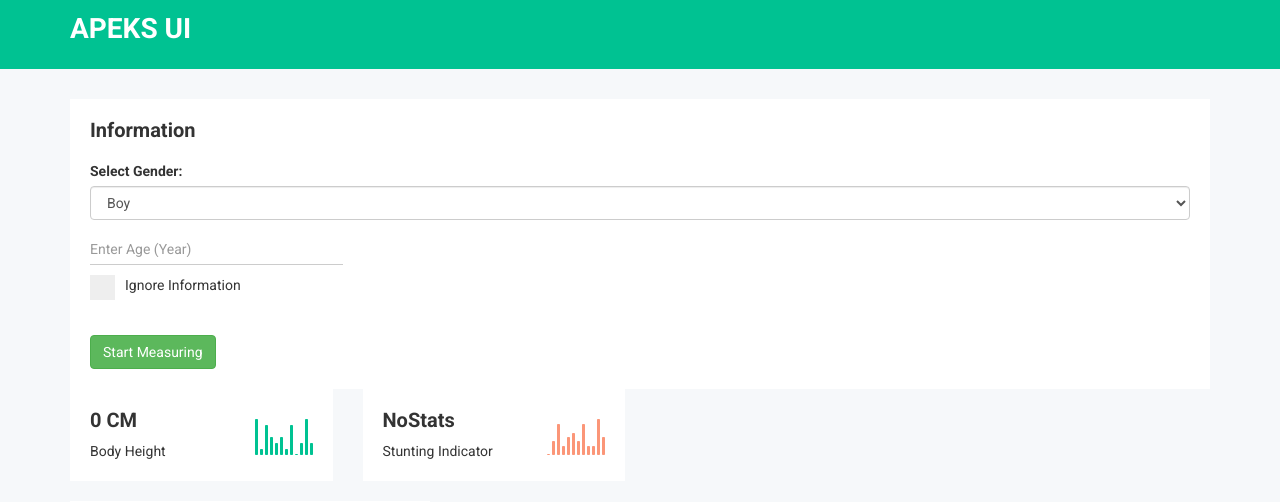
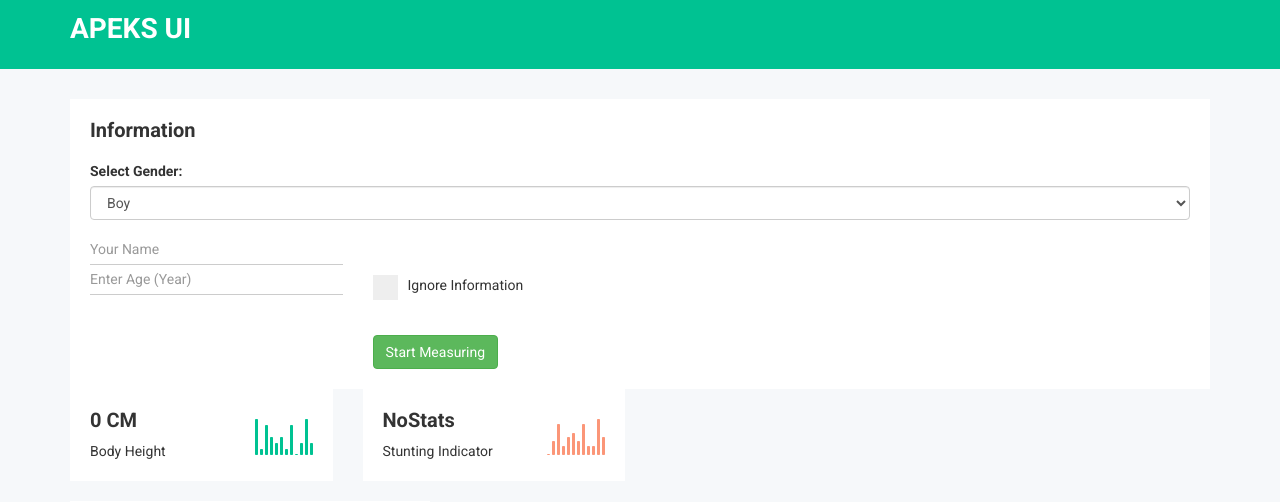
Before and after one commit to FK-UNDIKSHA/APEKSUI, a Flask app: page / in a window 1280 px wide. Shown: the top 502 px of the page. Run offline with Flask 2, Linux system fonts and the light colour scheme; some libraries are stand-ins or nearby versions.

Commit message:
[UNTESTED] Patch For Adding Name
This is not tested yet on raspi, debugging is needed

```diff
--- a/templates/index.html
+++ b/templates/index.html
@@ -185,6 +185,7 @@
                                 <div class="form-example-int form-example-st">
                                     <div class="form-group">
                                         <div class="nk-int-st">
+                                            <input id="name" type="text" class="form-control input-sm" placeholder="Your Name">
                                             <input id="umur" type="text" class="form-control input-sm" placeholder="Enter Age (Year)">
                                         </div>
                                     </div>
@@ -349,10 +350,12 @@
         checkku = document.getElementById("hilang").checked;
         //alert(checkku);
         if (checkku){
+            document.getElementById("name").disabled = true;
             document.getElementById("umur").disabled = true;
             document.getElementById("sel1").disabled = true;
         }
         else{
+            document.getElementById("name").disabled = false;
             document.getElementById("umur").disabled = false;
             document.getElementById("sel1").disabled = false;
         }
@@ -397,14 +400,18 @@
         //xhttp.setRequestHeader("Origin", "*");
         disabledU = document.getElementById("umur").disabled;
         if (disabledU){
-            xhttp.send(JSON.stringify({"usiaa": umur, "kelaminn": jk}));
+            //var jk = document.getElementById("sel1").value;
+            //var umur = document.getElementById("umur").value;
+            //var name = document.getElementById("name").value;
+            xhttp.send(JSON.stringify({"namaa": name, "usiaa": umur, "kelaminn": jk}));
             //var jk = "no";
             //var umur = document.getElementById("umur").value;
         }
         else{
             var jk = document.getElementById("sel1").value;
             var umur = document.getElementById("umur").value;
-            xhttp.send(JSON.stringify({"usia": umur, "kelamin": jk}));
+            var name = document.getElementById("name").value;
+            xhttp.send(JSON.stringify({"namaa": name, "usia": umur, "kelamin": jk}));
         }
         //xhttp.send(JSON.stringify({"usia": umur, "kelamin": jk}));
     }
```
